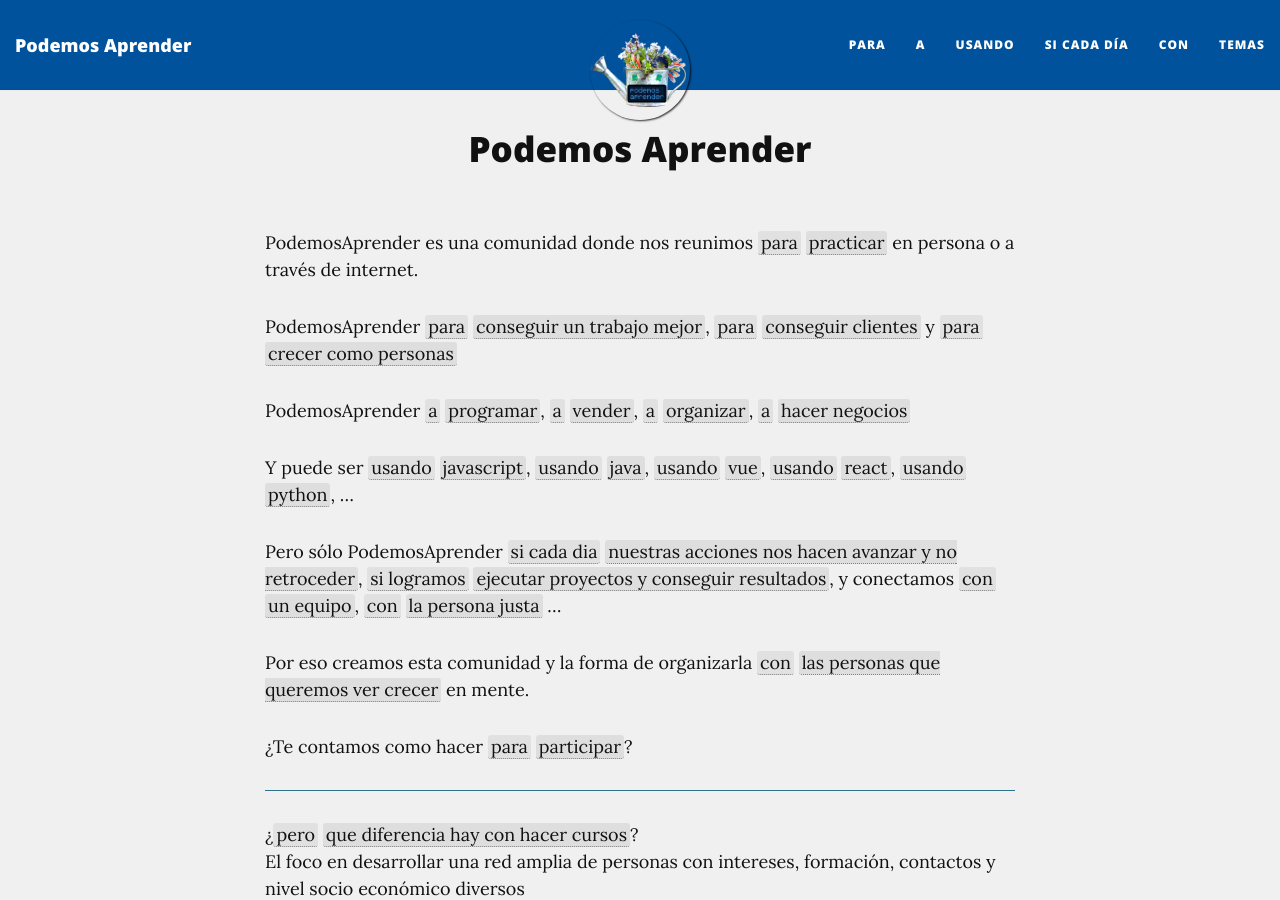
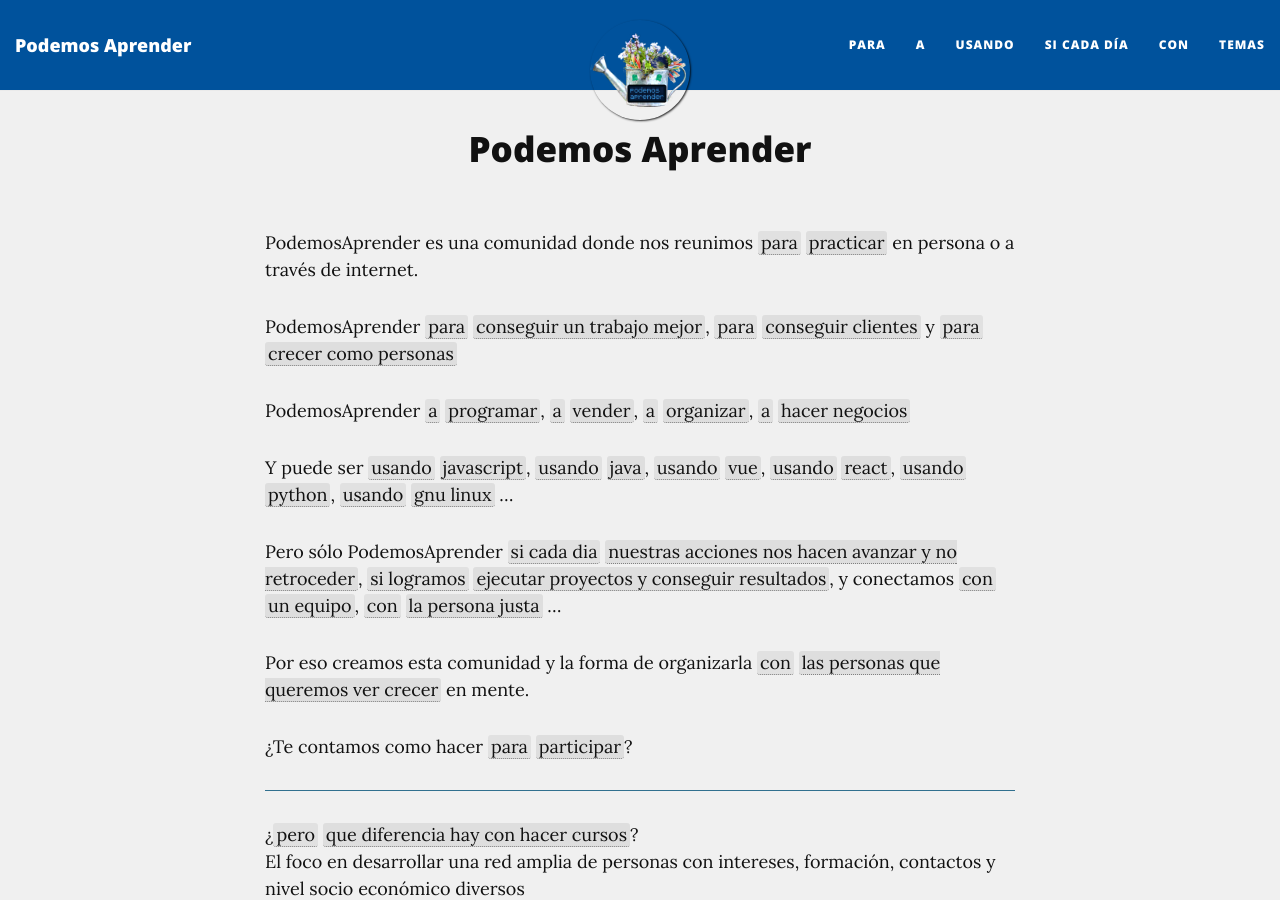
Before and after one commit to podemosaprender/podemosaprender.github.io, a Jekyll site: the page built from index.md, in a window 1280 px wide and 900 px high. Built offline with Jekyll 4.4.1, drawn with Linux system fonts in a browser that asks for light colours; nearby versions of some CDN libraries.

Commit message:
Agregué /usando/gnu-linux

```diff
--- a/index.md
+++ b/index.md
@@ -10,7 +10,7 @@ PodemosAprender {/para/conseguir-un-trabajo-mejor}, {/para/conseguir-clientes} y
 PodemosAprender {/a/programar}, {/a/vender}, {/a/organizar}, {/a/hacer-negocios}
 
 Y puede ser
-{/usando/javascript}, {/usando/java}, {/usando/vue}, {/usando/react}, {/usando/python}, ...
+{/usando/javascript}, {/usando/java}, {/usando/vue}, {/usando/react}, {/usando/python}, {/usando/gnu-linux} ...
 
 Pero sólo PodemosAprender
 {/si-cada-dia/nuestras-acciones-nos-hacen-avanzar-y-no-retroceder}, {/si-logramos/ejecutar-proyectos-y-conseguir-resultados}, y conectamos {/con/un-equipo}, {/con/la-persona-justa} ...
```
